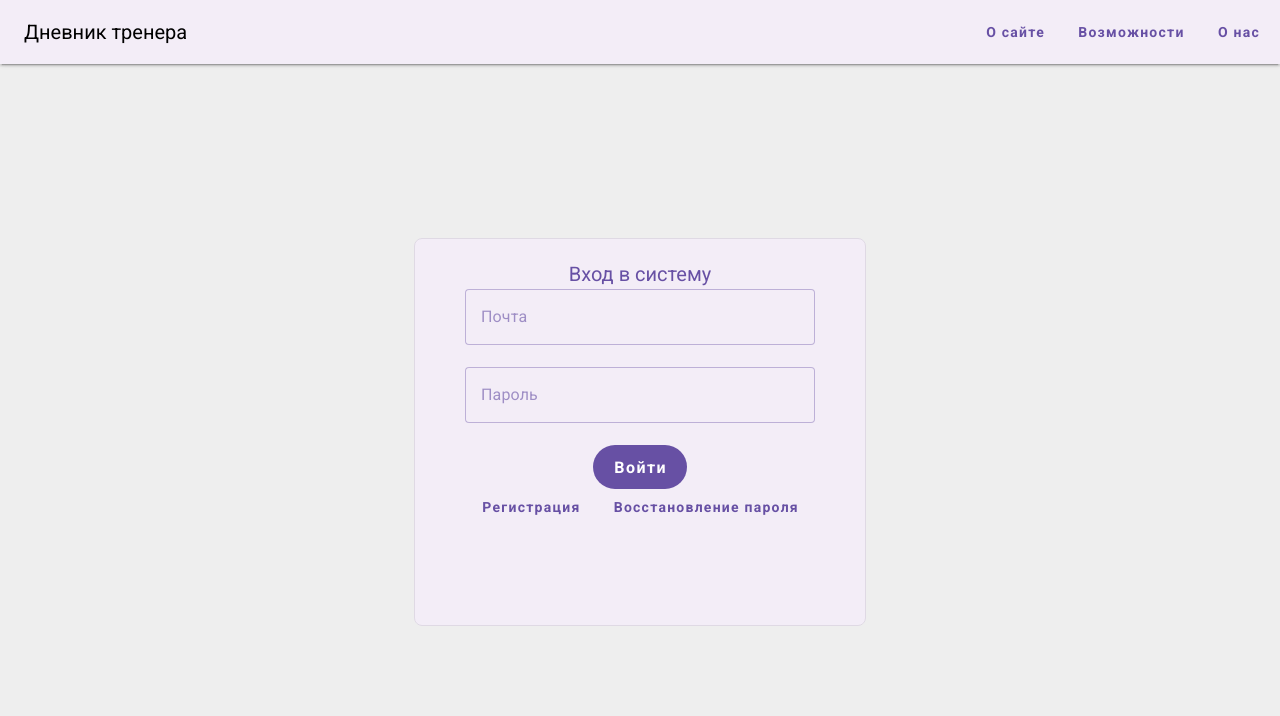
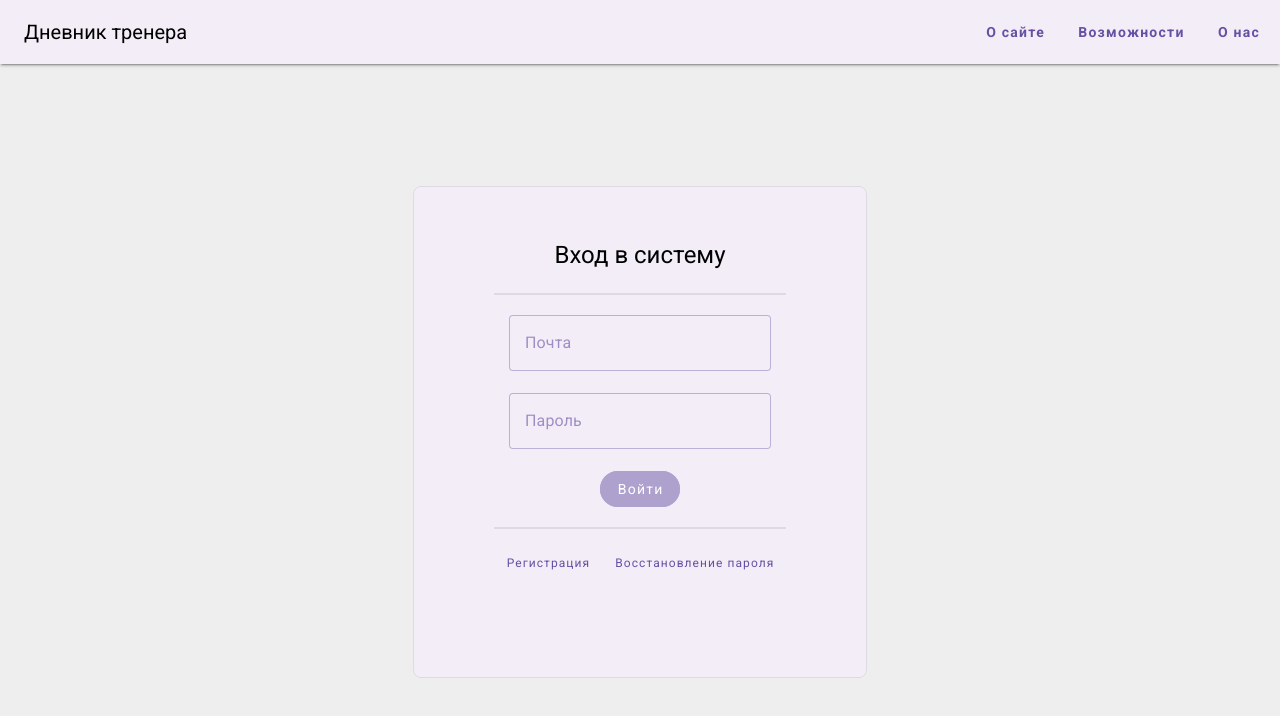
Before and after one commit to alexa0morgan/coachdiary_vue, a Vue app: page /login in a window 1280 px wide. Shown: the top 716 px of the page. Built offline with nearby package versions, Linux system fonts and the light colour scheme.

Commit message:
Создание страницы входа

```diff
--- a/src/router/index.ts
+++ b/src/router/index.ts
@@ -1,6 +1,7 @@
 import { createRouter, createWebHistory } from 'vue-router'
-import HomeView from '../views/HomeView.vue'
-import LoginPage from '../views/LoginPage.vue'
+import HomeView from '@/views/HomeView.vue'
+import LoginView from '@/views/LoginView.vue'
+import AppView from '@/views/AppView.vue'
 
 const router = createRouter({
   history: createWebHistory(import.meta.env.BASE_URL),
@@ -13,7 +14,12 @@ const router = createRouter({
     {
       path: '/login',
       name: 'login',
-      component: LoginPage
+      component: LoginView
+    },
+    {
+      path: '/app',
+      name: 'app',
+      component: AppView
     }
   ]
 })
--- /dev/null
+++ b/src/views/AppView.vue
@@ -0,0 +1,12 @@
+<script setup lang="ts">
+
+import AppBar from '@/components/AppBar.vue'
+</script>
+
+<template>
+<AppBar/>
+</template>
+
+<style scoped>
+
+</style>
--- a/src/views/LoginPage.vue
+++ /dev/null
@@ -1,41 +0,0 @@
-<!--suppress CssUnresolvedCustomProperty -->
-<script setup lang="ts">
-
-import AppBar from '@/components/AppBar.vue'
-</script>
-
-<template>
-  <AppBar />
-  <v-main class="page">
-    <div class="container rounded-lg">
-      <div>Вход в систему</div>
-      <div class="border-container">
-        <v-text-field variant="outlined" label="Почта" placeholder="example@example.com"/>
-        <v-text-field variant="outlined" label="Пароль" type="password"/>
-        <v-btn size="large" text="Войти" rounded/>
-      </div>
-      <div>
-        <v-btn text="Регистрация" variant="text"/>
-        <v-btn text="Восстановление пароля" variant="text"/>
-      </div>
-    </div>
-  </v-main>
-</template>
-
-<style scoped>
-.page {
-  display: grid;
-  place-items: center;
-}
-
-.container {
-  max-width: 500px;
-  text-align: center;
-  align-items: stretch;
-  color: rgb(var(--v-theme-primary));
-  padding: 20px 50px 100px;
-  background: rgb(var(--v-theme-surface));
-  border: 1px solid rgb(var(--v-another-surface));
-  font-size: 20px;
-}
-</style>
--- /dev/null
+++ b/src/views/LoginView.vue
@@ -0,0 +1,100 @@
+<!--suppress CssUnresolvedCustomProperty -->
+<script setup lang="ts">
+
+import AppBar from '@/components/AppBar.vue'
+import { computed, ref } from 'vue'
+import { useRouter } from 'vue-router'
+
+const email = ref('')
+const password = ref('')
+const router = useRouter()
+const isSendButtonDisabled = computed(() => {
+  return !email.value?.trim().length || !password.value?.length
+})
+
+async function postLogin() {
+  try {
+    const response = await fetch(import.meta.env.VITE_APP_API_BASE + '/api/signin', {
+      method: 'post',
+      body: JSON.stringify({ email: email.value, password: password.value })
+    }).then(value => value.json())
+    if (true) {
+      router.push({ name: 'app' })
+    }
+  } catch {
+    alert("Произошла ошибка во время входа, попробуйте еще раз")
+  }
+}
+</script>
+
+<template>
+  <AppBar />
+  <v-main class="page">
+    <div class="container rounded-lg">
+      <div class="text">Вход в систему</div>
+      <div class="border-container">
+        <v-text-field
+          variant="outlined"
+          label="Почта"
+          placeholder="example@example.com"
+          clearable
+          v-model="email"
+        />
+        <v-text-field
+          variant="outlined"
+          label="Пароль"
+          type="password"
+          clearable
+          v-model="password"
+        />
+        <v-btn text="Войти" rounded @click="postLogin" :disabled="isSendButtonDisabled" />
+      </div>
+      <div>
+        <v-btn text="Регистрация" variant="text" size="small" />
+        <v-btn text="Восстановление пароля" variant="text" size="small" />
+      </div>
+    </div>
+  </v-main>
+</template>
+
+<style scoped>
+.page {
+  display: grid;
+  place-items: center;
+}
+
+.container {
+  max-width: 500px;
+  text-align: center;
+  align-items: stretch;
+  color: rgb(var(--v-theme-primary));
+  padding: 50px 80px 100px;
+  background: rgb(var(--v-theme-surface));
+  border: 1px solid rgb(var(--v-another-surface));
+}
+
+.text {
+  font-size: 24px;
+  color: black;
+}
+
+.border-container {
+  border-bottom: 2px solid rgb(var(--v-another-surface));
+  border-top: 2px solid rgb(var(--v-another-surface));
+  margin: 20px 0;
+  padding: 20px 15px;
+}
+
+.container :deep(.v-btn__content) {
+  font-weight: normal;
+}
+
+@media (max-width: 800px) {
+  .container {
+    background: transparent;
+    border: none;
+    padding: 0;
+  }
+}
+
+</style>
```
Also changed, not shown: 2 other files (tests, documents, lock files or other folders).
